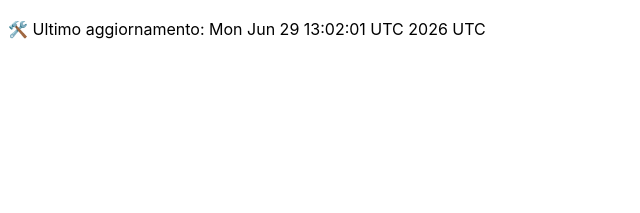
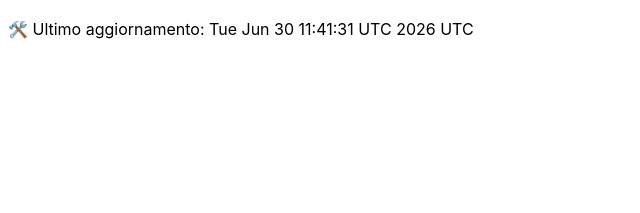
Before and after one commit to DanteTrb/DanteTrb.github.io, a Jekyll site: the page built from badges.md, in a window 1280 px wide. Shown: the top 213 px of the page, without its empty margins (0-640 px from the left). Built offline with Jekyll 4.4.1, drawn with Linux system fonts in a browser that asks for light colours; our own code applies the rules of GitHub Pages for plain Markdown files.

Commit message:
🛠️ Aggiornamento automatico badge

```diff
--- a/badges.md
+++ b/badges.md
@@ -1 +1 @@
-🛠️ Ultimo aggiornamento: Mon Jun 29 13:02:01 UTC 2026 UTC
+🛠️ Ultimo aggiornamento: Tue Jun 30 11:41:31 UTC 2026 UTC
```
